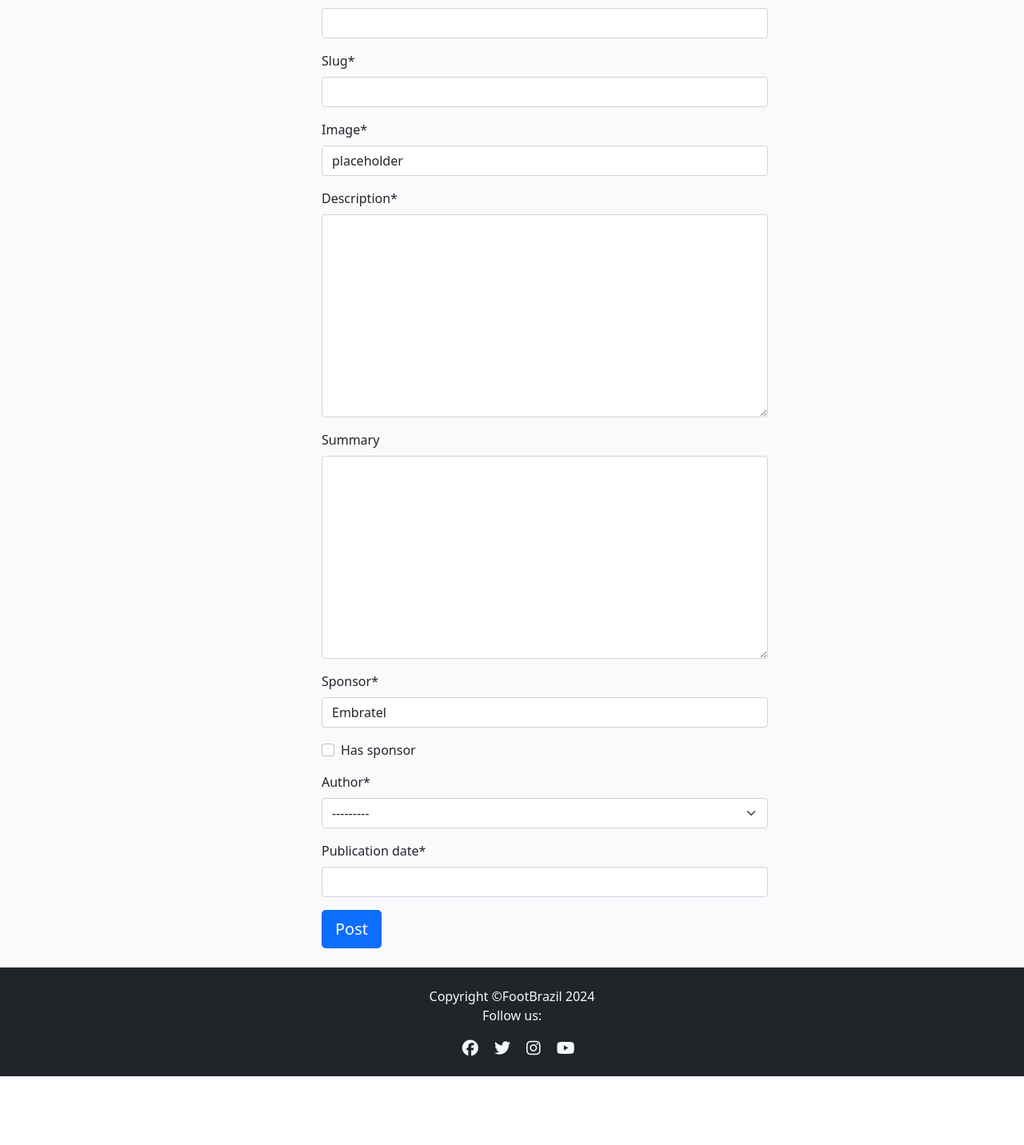
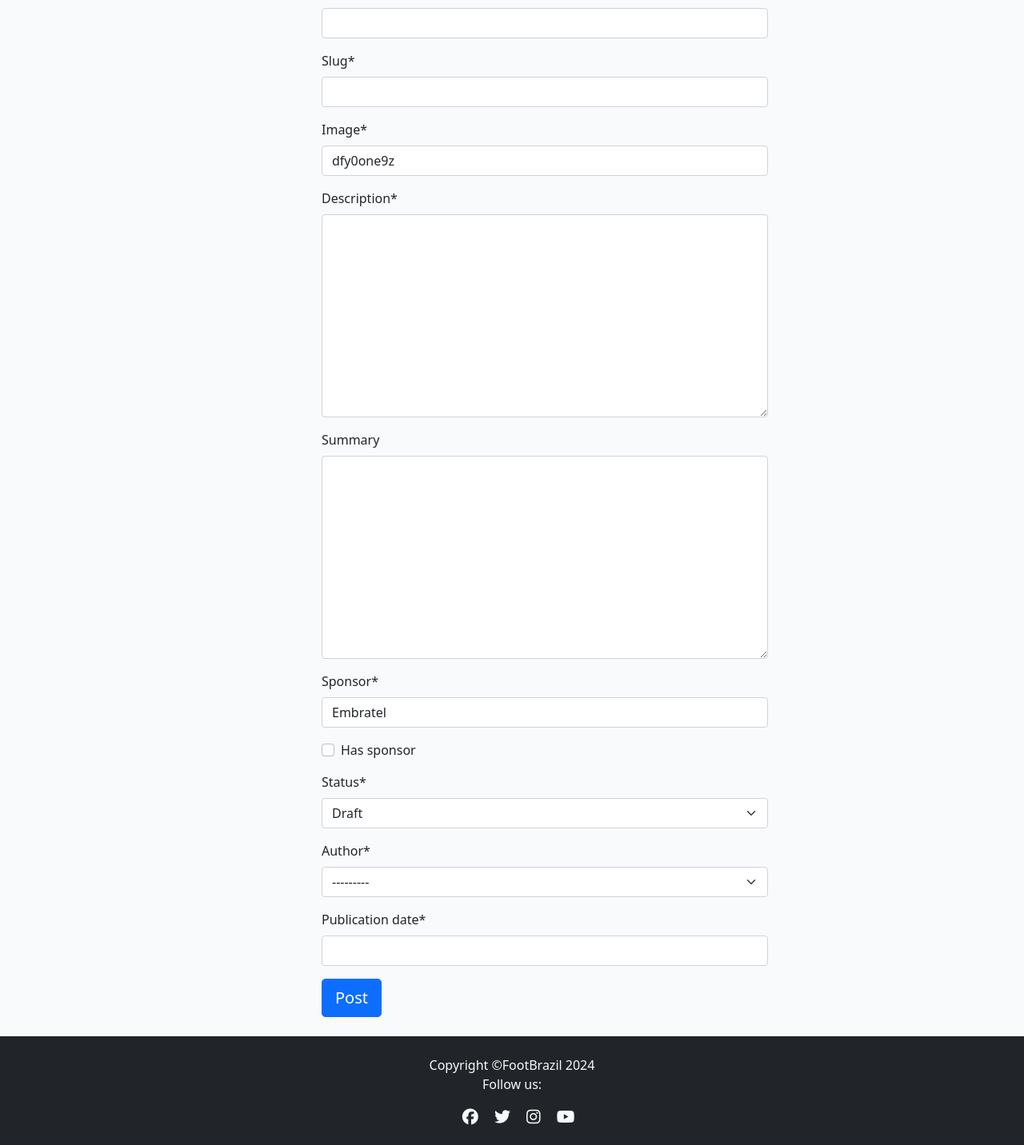
Before and after one commit to Askeran17/footbrazil, a Django app: page /add_post/ in a window 1280 px wide. Shown: the part 420-1852 px from the top of the page at 80% size. Before the commit the page ends 1766 px from the top, so only its background shows below. Run offline with Django 4.2, Linux system fonts and the light colour scheme; the visitor is signed in with stand-in values (Sample User, id 1); data comes from the database, SQL or seed files in the repository; some libraries are stand-ins or nearby versions; some web fonts are replaced.

Commit message:
add field for models

```diff
--- a/footbrazil/settings.py
+++ b/footbrazil/settings.py
@@ -43,12 +43,12 @@ INSTALLED_APPS = [
     'django.contrib.messages',
     'django.contrib.staticfiles',
     'cloudinary_storage',
-    'crispy_forms',
-    'crispy_bootstrap5',
     'django.contrib.sites',
     'allauth',
     'allauth.account',
     'allauth.socialaccount',
+    'crispy_forms',
+    'crispy_bootstrap5',
     'django_summernote',
     'cloudinary',
     'portal',
--- a/portal/models.py
+++ b/portal/models.py
@@ -1,6 +1,8 @@
 from django.db import models
 from django.contrib.auth.models import User
 from cloudinary.models import CloudinaryField
+
+STATUS = ((0, "Draft"), (1, "Published"))
 
 # Models for app
 class Post(models.Model):
@@ -9,11 +11,12 @@ class Post(models.Model):
     """
     title = models.CharField(max_length=300, unique=True)
     slug = models.SlugField(max_length=300, unique=True)
-    featured_image = CloudinaryField('image', default='placeholder')
+    featured_image = CloudinaryField('image', default='dfy0one9z')
     description = models.TextField(default='')
     summary = models.TextField(blank=True)
     sponsor = models.CharField(default='Embratel')
     has_sponsor = models.BooleanField(default=False)
+    status = models.IntegerField(choices=STATUS, default=0)
     author = models.ForeignKey(
         User, on_delete=models.CASCADE, related_name="blog_posts"
     )
--- a/portal/templates/portal/full_post.html
+++ b/portal/templates/portal/full_post.html
@@ -16,7 +16,7 @@
                             </p>
             </div>
             <div class="d-none d-md-block col-md-6 masthead-image">
-                <img src=" {{ post.featured_image.url }}" class="img-fluid rounded mx-auto d-block" alt="placeholder">
+                <img src=" {{ post.featured_image.url }}" class="img-fluid rounded mx-auto d-block" alt="default placeholder">
             </div>
         </div>
     </div>
--- a/portal/views.py
+++ b/portal/views.py
@@ -13,7 +13,7 @@ from .models import Post, Comment
 class PostView(CreateView):
     '''show posts'''
     def get(self, request):
-        posts = Post.objects.all()
+        posts = Post.objects.filter(status=1)
         return render(request, 'portal/index.html', {'post_list': posts})
         paginate_by = 6
 
@@ -40,7 +40,7 @@ def full_post(request, slug):
     :template:`portal/full_post.html`
     """
 
-    queryset = Post.objects.all()
+    queryset = Post.objects.filter(status=1)
     post = get_object_or_404(queryset, slug=slug)
     comments = post.comments.filter(approved=True).order_by("-created_on")
     comment_count = post.comments.filter(approved=True).count()
@@ -74,7 +74,7 @@ def comment_edit(request, slug, comment_id):
     """
     if request.method == "POST":
 
-        queryset = Post.objects.all()
+        queryset = Post.objects.filter(status=1)
         post = get_object_or_404(queryset, slug=slug)
         comment = get_object_or_404(Comment, pk=comment_id)
         comment_form = CommentForm(data=request.POST, instance=comment)
@@ -95,7 +95,7 @@ def comment_delete(request, slug, comment_id):
     """
     view to delete comment
     """
-    queryset = Post.objects.all()
+    queryset = Post.objects.filter(status=1)
     post = get_object_or_404(queryset, slug=slug)
     comment = get_object_or_404(Comment, pk=comment_id)
 
@@ -107,12 +107,25 @@ def comment_delete(request, slug, comment_id):
 
     return redirect(reverse('full_post', args=[slug]))
 
-class AddPostView(UserPassesTestMixin, CreateView):
+class AddPostView(CreateView):
     '''add post from the website itself'''
     model = Post
     template_name = 'portal/add_post.html'
     fields = '__all__'
     success_url = reverse_lazy("add_post")
 
-    def test_func(self):
-        return self.request.user.is_superuser
+    def add_post_portal (self, request):
+        queryset = Post.objects.filter(status=1)
+        post = get_object_or_404(queryset, slug=slug)
+
+        if request.method == "POST":
+            add_post_form = AddPostForm(data=request.POST)
+            if add_post_form.is_valid() and create_post.author == request.user.is_superuser:
+                create_post.post = post
+                create_post.is_published = 1
+                create_post.save()
+                messages.add_message(request, messages.SUCCESS, 'Post added!')
+            else:
+                messages.add_message(request, messages.ERROR, 'Error adding!')
+
+        return redirect(reverse('add_post', args=[slug]))
```
Also changed, not shown: portal/forms.py (+6 -1 lines), portal/migrations/0006_alter_post_featured_image.py (added), portal/migrations/0007_post_status.py (added).
